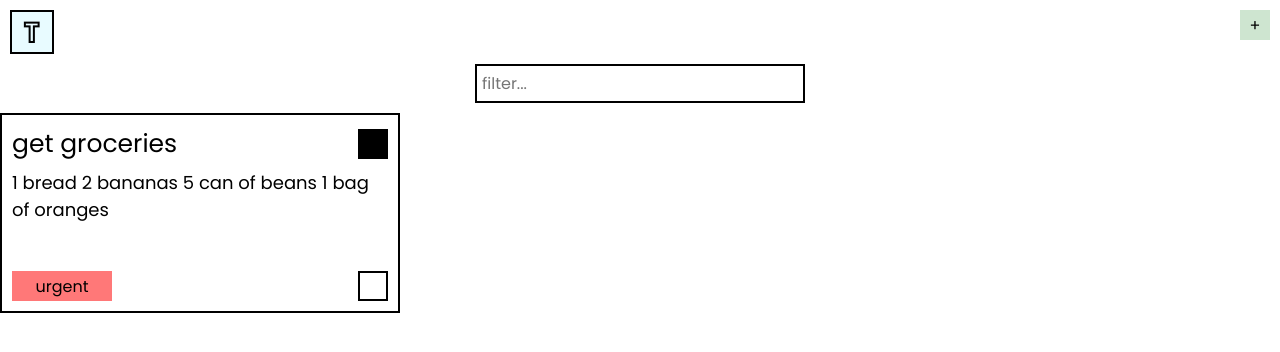
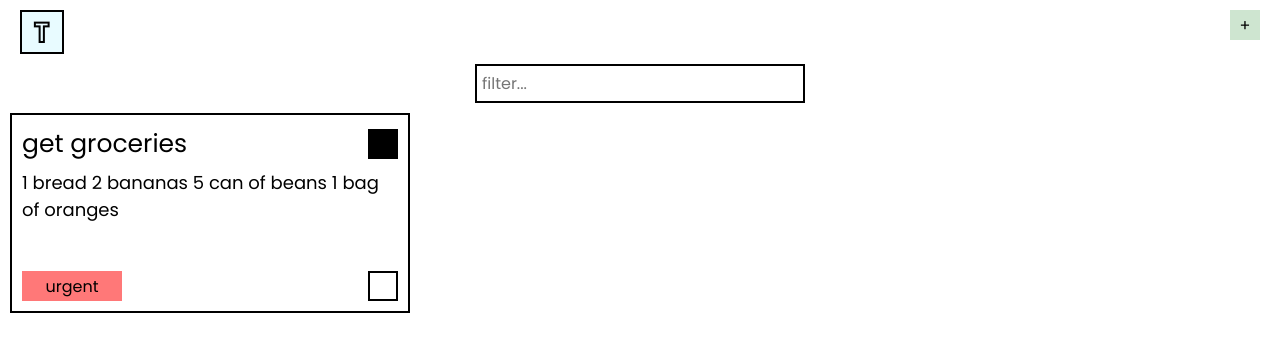
Before and after one commit to colorlessenergy/task-management, a Next.js app: page / in a window 1280 px wide. Shown: the top 352 px of the page. Built offline with nearby package versions, Linux system fonts and the light colour scheme.

Commit message:
add container styles

```diff
--- a/pages/index.js
+++ b/pages/index.js
@@ -18,7 +18,7 @@ export default function Home () {
                 <meta name="description" content="task management" />
                 <link rel="icon" href="/favicon.ico" />
             </Head>
-            <div>
+            <div className="container">
                 <Nav toggleAddTaskModal={ toggleAddTaskModal } />
 
                 <div className="text-center my-1">
--- a/styles/globals.scss
+++ b/styles/globals.scss
@@ -1,3 +1,10 @@
 @use 'base.scss';
 @use 'utilities.scss';
 @use 'module.scss';
+@use 'variables.scss' as *;
+
+@media (min-width: 1600px) {
+    .container {
+        margin: $space-1 auto 0 auto;
+    }
+}
--- a/styles/module.scss
+++ b/styles/module.scss
@@ -1,4 +1,9 @@
 @use 'variables.scss' as *;
+
+.container {
+    margin: $space-1 $space-1 0 $space-1;
+    max-width: 1600px;
+}
 
 .square {
     height: 30px;
```
